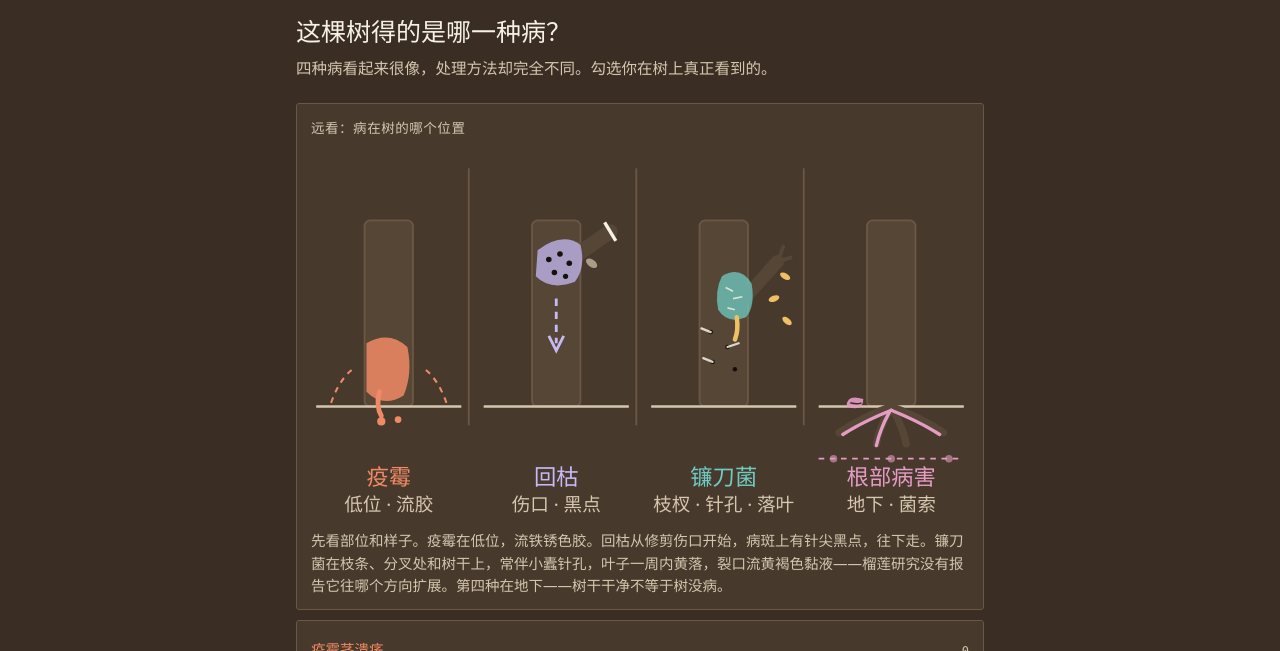
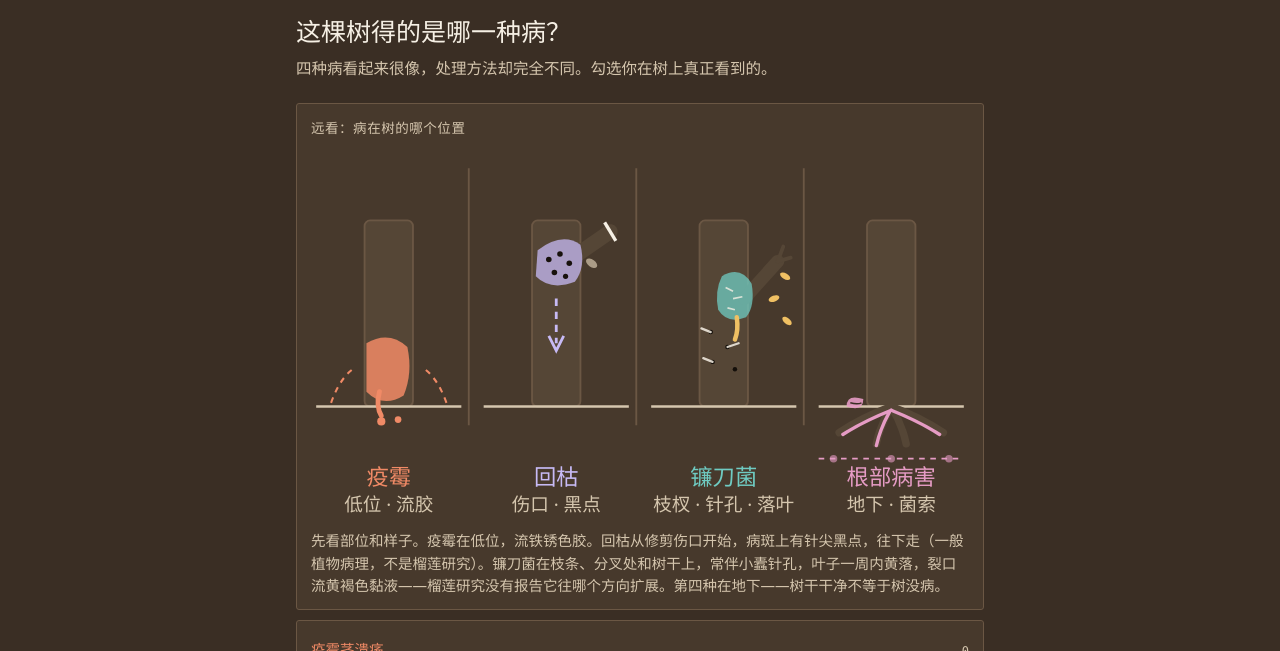
Before and after one commit to stanleywoosweeleong/duriantrunkdiseases, a plain HTML site: page index.html in a window 1280 px wide. Shown: the part 79-730 px from the top of the page. Drawn offline with Linux system fonts and the light colour scheme.

Commit message:
Label the two dieback claims as general plant pathology
'Dead leaves cling (flagging)' and 'travels down' have no durian source; the
triage note and the overview caption now say so, as the Fusarium notes do.
Bump CACHE_VERSION.

Co-Authored-By: Claude Opus 5.5 <noreply@anthropic.com>
Claude-Session: https://claude.ai/code/session_01FxmE5aSxYUHuTDueK7FDhy

```diff
--- a/index.html
+++ b/index.html
@@ -468,7 +468,7 @@ var SYMPTOMS = [
   { id:"s7",  p:0, b:3, f:2, zh:"病斑从修剪伤口、断枝或钻蛀虫孔开始",          en:"Lesion starts at a pruning cut, broken branch or borer hole", ms:"Lesi bermula di tempat pangkasan, dahan patah atau lubang kumbang penggerek",
               zh2:"伤口是葡萄座腔菌类的主要入侵口。镰刀菌也借伤口进入，在榴莲上与小蠹有关（Plants 2023）", en2:"Wounds are the main entry for the Botryosphaeriaceae. Fusarium uses them too, and on durian it is linked to pinhole borers (Plants 2023)", ms2:"Luka ialah pintu masuk utama Botryosphaeriaceae. Fusarium juga menggunakannya, dan pada durian ia dikaitkan dengan kumbang lubang jarum (Plants 2023)" },
   { id:"s8",  p:0, b:3, f:0, zh:"枝条回枯，枯叶挂在枝上不掉落",                en:"Branch dieback with dead leaves clinging, not dropping", ms:"Dahan mati rosot dengan daun kering melekat, tidak gugur",
-              zh2:"英文叫 flagging，先枯一条枝，由上往下", en2:"Called flagging — one branch at a time, working downward", ms2:"Dipanggil flagging — sedahan demi sedahan, bergerak ke bawah" },
+              zh2:"英文叫 flagging，先枯一条枝，由上往下。这来自一般植物病理；榴莲研究没有把回枯的叶子症状和镰刀菌分开描述", en2:"Called flagging — one branch at a time, working downward. This is general plant pathology; the durian studies do not describe the leaves of this dieback separately from Fusarium", ms2:"Dipanggil flagging — sedahan demi sedahan, bergerak ke bawah. Ini patologi tumbuhan umum; kajian durian tidak menerangkan daun mati rosot ini secara berasingan daripada Fusarium" },
   { id:"s9",  p:0, b:2, f:0, zh:"病斑干燥、木质坚硬，不流胶",                  en:"Lesion is dry and hard, no gumming", ms:"Lesi kering dan keras, tiada getah",
               zh2:"横切木质部可见变色条纹上下延伸", en2:"Cut across: vascular streaking runs up and down", ms2:"Belah melintang: jalur berwarna pada tisu vaskular menjalar ke atas dan ke bawah" },
   { id:"s10", p:0, b:2, f:1, zh:"发病前树曾经历干旱、断根或严重挂果应激",      en:"Tree had drought, root damage or a heavy crop load before symptoms", ms:"Pokok mengalami kemarau, kerosakan akar atau buah terlalu lebat sebelum gejala muncul",
@@ -983,7 +983,7 @@ function plate(){
     "<line x1='88' y1='12' x2='88' y2='150' stroke='var(--line)'/>" +
     "<line x1='178' y1='12' x2='178' y2='150' stroke='var(--line)'/>" +
     "<line x1='268' y1='12' x2='268' y2='150' stroke='var(--line)'/></svg>" +
-    "<p>" + esc(P("先看部位和样子。疫霉在低位，流铁锈色胶。回枯从修剪伤口开始，病斑上有针尖黑点，往下走。镰刀菌在枝条、分叉处和树干上，常伴小蠹针孔，叶子一周内黄落，裂口流黄褐色黏液——榴莲研究没有报告它往哪个方向扩展。第四种在地下——树干干净不等于树没病。", "Read the position and the look. Phytophthora sits low and weeps rust-coloured gum. Dieback starts at a pruning cut, shows pinhead black dots and travels down. Fusarium sits on branches, forks and the trunk, often with pinhole borers; the leaves yellow and drop within a week, and cracks ooze yellow-brown — the durian studies did not report which way it spreads. The fourth is underground — a clean trunk does not mean a healthy tree.", "Baca kedudukan dan rupanya. Phytophthora di bahagian bawah dan meleleh getah warna karat. Mati rosot bermula di luka pangkasan, ada bintik hitam halus dan bergerak ke bawah. Fusarium pada dahan, cabang dan batang, selalunya dengan lubang jarum kumbang; daun menguning dan gugur dalam seminggu, dan rekahan mengeluarkan lelehan kuning perang — kajian durian tidak melaporkan arah rebakannya. Yang keempat di bawah tanah — batang yang bersih tidak bermakna pokok sihat.")) + "</p></div>";
+    "<p>" + esc(P("先看部位和样子。疫霉在低位，流铁锈色胶。回枯从修剪伤口开始，病斑上有针尖黑点，往下走（一般植物病理，不是榴莲研究）。镰刀菌在枝条、分叉处和树干上，常伴小蠹针孔，叶子一周内黄落，裂口流黄褐色黏液——榴莲研究没有报告它往哪个方向扩展。第四种在地下——树干干净不等于树没病。", "Read the position and the look. Phytophthora sits low and weeps rust-coloured gum. Dieback starts at a pruning cut, shows pinhead black dots and travels down (general plant pathology, not a durian study). Fusarium sits on branches, forks and the trunk, often with pinhole borers; the leaves yellow and drop within a week, and cracks ooze yellow-brown — the durian studies did not report which way it spreads. The fourth is underground — a clean trunk does not mean a healthy tree.", "Baca kedudukan dan rupanya. Phytophthora di bahagian bawah dan meleleh getah warna karat. Mati rosot bermula di luka pangkasan, ada bintik hitam halus dan bergerak ke bawah (patologi tumbuhan umum, bukan kajian durian). Fusarium pada dahan, cabang dan batang, selalunya dengan lubang jarum kumbang; daun menguning dan gugur dalam seminggu, dan rekahan mengeluarkan lelehan kuning perang — kajian durian tidak melaporkan arah rebakannya. Yang keempat di bawah tanah — batang yang bersih tidak bermakna pokok sihat.")) + "</p></div>";
 }
 
 /* 2 — the three decisive signs, at hand-lens range */
--- a/sw.js
+++ b/sw.js
@@ -10,7 +10,7 @@
  *
  * Bump CACHE_VERSION on every deploy. That is the whole update mechanism.
  */
-const CACHE_VERSION = 'dtd-v2026-11-23-5';
+const CACHE_VERSION = 'dtd-v2026-11-23-6';
 const CACHE = CACHE_VERSION;
 
 const PRECACHE = [
```
